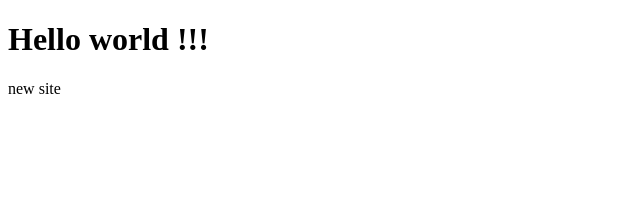
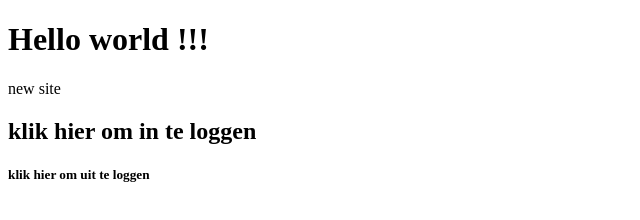
Before and after one commit to Tom-Baeten/TEST, a plain HTML site: page index.html in a window 1280 px wide. Shown: the whole page, without its empty margins (0-640 px from the left). Drawn offline with Linux system fonts and the light colour scheme.

Commit message:
logout part

```diff
--- a/index.html
+++ b/index.html
@@ -6,8 +6,12 @@
 </head>
 
 <body>
+
 <h1> Hello world !!!</h1>
 <p> new site </p>
+<h2> <a>klik hier</a> om in te loggen </h2>
+<h5> <a>klik hier</a> om uit te loggen </h5>
+
 </body>
 
 </html>
```
Also changed, not shown: log.txt (added).
